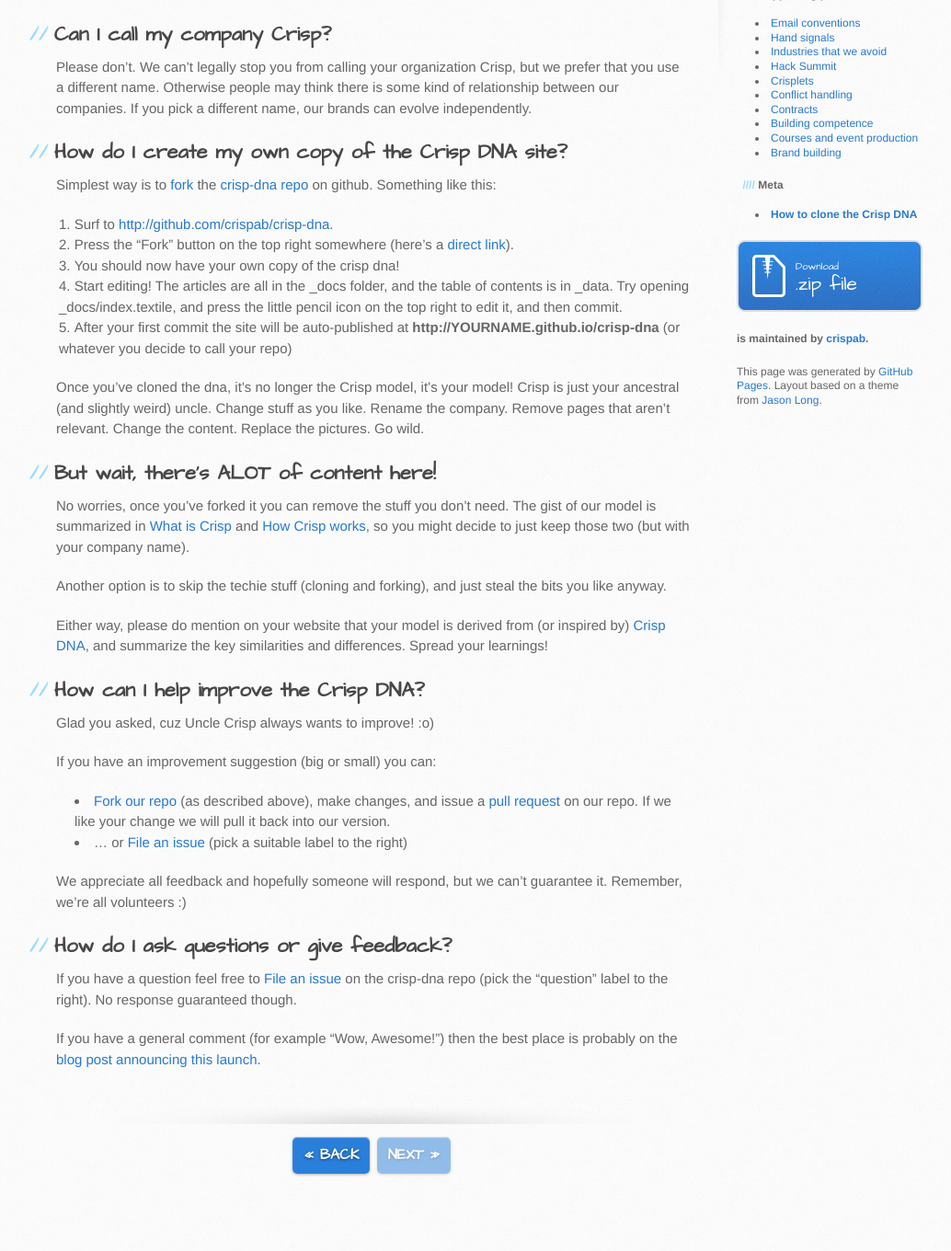
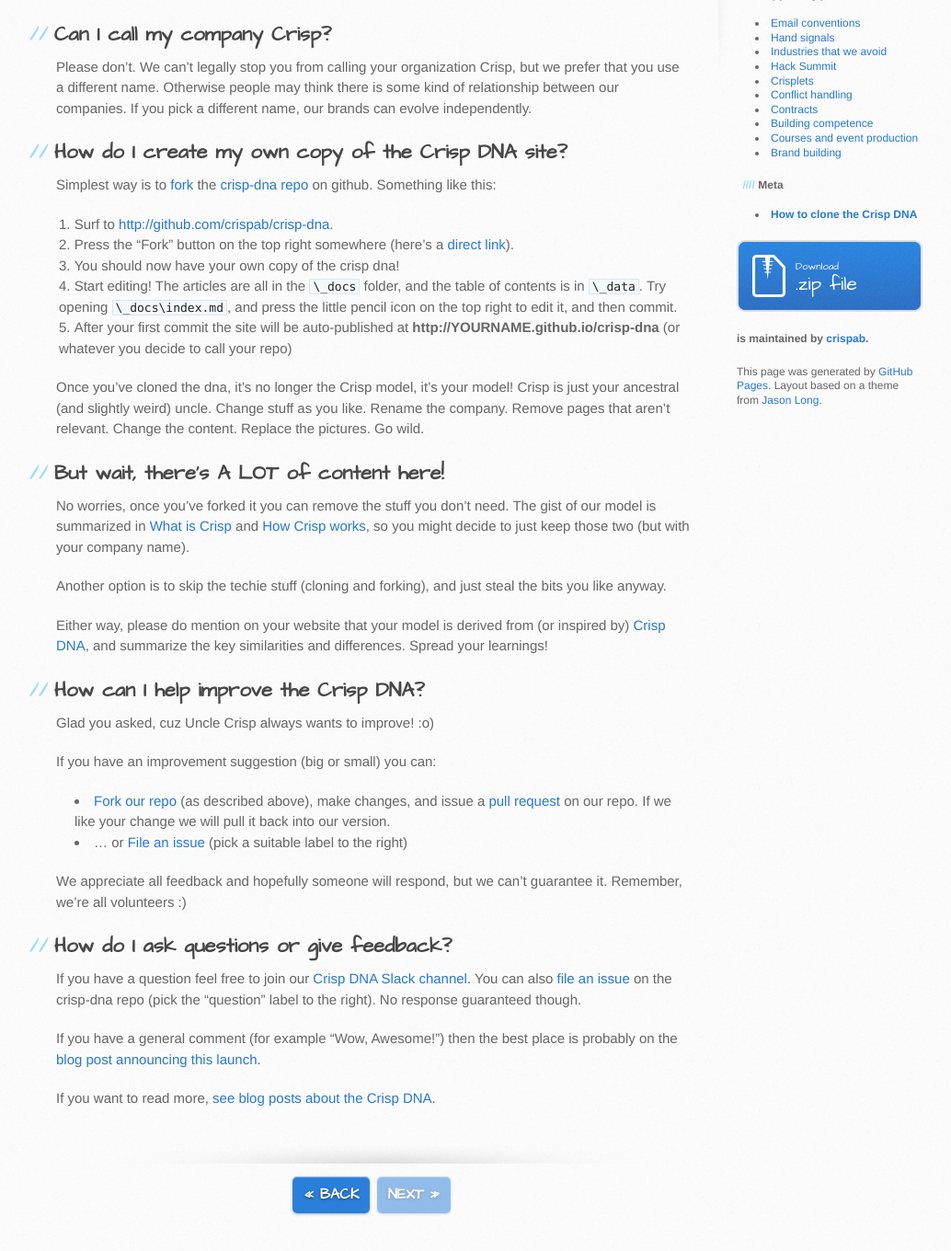
Before and after one commit to crispab/crisp-dna, a Jekyll site: the page built from _docs/how-to-copy.md, in a window 1280 px wide and 1400 px high, scrolled down 695 px. Shown: the top 1360 px of the window at 92% size, without its empty margins (109-1143 px from the left). Built offline with Jekyll 4.4.1, drawn with Linux system fonts in a browser that asks for light colours.

Commit message:
Updated how-to-copy.md Fixes #79

```diff
--- a/_docs/how-to-copy.md
+++ b/_docs/how-to-copy.md
@@ -34,12 +34,12 @@
 1.  Surf to <http://github.com/crispab/crisp-dna>.
 2.  Press the "Fork" button on the top right somewhere (here's a [direct link](https://github.com/crispab/crisp-dna/fork)).
 3.  You should now have your own copy of the crisp dna!
-4.  Start editing! The articles are all in the \_docs folder, and the table of contents is in \_data. Try opening \_docs/index.textile, and press the little pencil icon on the top right to edit it, and then commit.
+4.  Start editing! The articles are all in the `\_docs` folder, and the table of contents is in `\_data`. Try opening `\_docs\index.md`, and press the little pencil icon on the top right to edit it, and then commit.
 5.  After your first commit the site will be auto-published at **http://YOURNAME.github.io/crisp-dna** (or whatever you decide to call your repo)
 
 Once you've cloned the dna, it's no longer the Crisp model, it's your model! Crisp is just your ancestral (and slightly weird) uncle. Change stuff as you like. Rename the company. Remove pages that aren't relevant. Change the content. Replace the pictures. Go wild.
 
-But wait, there's ALOT of content here!
+But wait, there's A LOT of content here!
 ---------------------------------------
 
 No worries, once you've forked it you can remove the stuff you don't need. The gist of our model is summarized in [What is Crisp](what-is-crisp.html) and [How Crisp works](how-crisp-works.html), so you might decide to just keep those two (but with your company name).
@@ -55,14 +55,16 @@
 
 If you have an improvement suggestion (big or small) you can:
 
--   [Fork our repo](https://github.com/crispab/crisp-dna/fork) (as described above), make changes, and issue a [pull request](https://help.github.com/articles/using-pull-requests/) on our repo. If we like your change we will pull it back into our version.
--   ... or [File an issue](https://github.com/crispab/crisp-dna/issues/new) (pick a suitable label to the right)
+- [Fork our repo](https://github.com/crispab/crisp-dna/fork) (as described above), make changes, and issue a [pull request](https://help.github.com/articles/using-pull-requests/) on our repo. If we like your change we will pull it back into our version.
+- ... or [File an issue](https://github.com/crispab/crisp-dna/issues/new) (pick a suitable label to the right)
 
 We appreciate all feedback and hopefully someone will respond, but we can't guarantee it. Remember, we're all volunteers :)
 
 How do I ask questions or give feedback?
 ----------------------------------------
 
-If you have a question feel free to [File an issue](https://github.com/crispab/crisp-dna/issues/new) on the crisp-dna repo (pick the "question" label to the right). No response guaranteed though.
+If you have a question feel free to join our [Crisp DNA Slack channel](https://crispdna.slack.com/). You can also [file an issue](https://github.com/crispab/crisp-dna/issues/new) on the crisp-dna repo (pick the "question" label to the right). No response guaranteed though.
 
 If you have a general comment (for example "Wow, Awesome!") then the best place is probably on the [blog post announcing this launch](http://blog.crisp.se/2015/01/23/maxwenzin/crisp-dna-is-now-open-source).
+
+If you want to read more, [see blog posts about the Crisp DNA](https://blog.crisp.se/category/crisp-dna).
```
